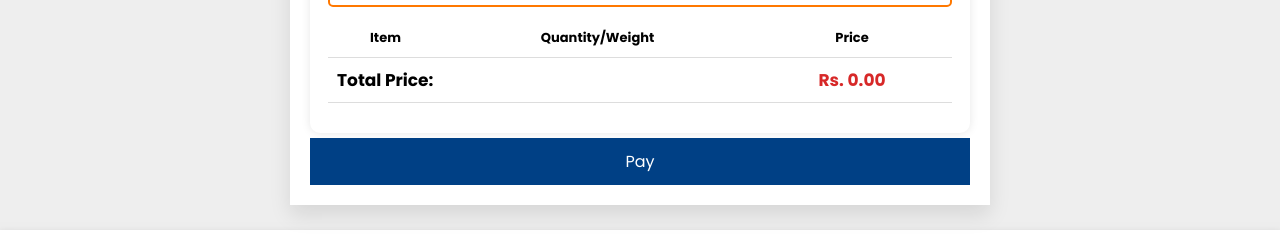
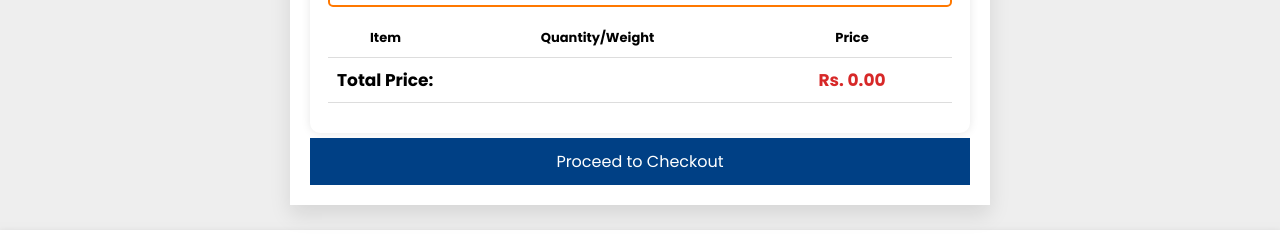
Before and after one commit to Geethika200405/Tropico.github.io, a plain HTML site: page checkout.html in a window 1280 px wide. Shown: the part 1300-1535 px from the top of the page. Drawn offline with Linux system fonts and the light colour scheme.

Commit message:
Update checkout.html

```diff
--- a/checkout.html
+++ b/checkout.html
@@ -163,7 +163,7 @@
                     </tfoot>
                 </table>
             </section>
-            <input type="submit" value="Pay" class="submit-btn" aria-label="Pay">
+            <input type="submit" value="Proceed to Checkout" class="submit-btn" aria-label="Proceed to Checkout">
         </form>
     </div>
 </main>
```
